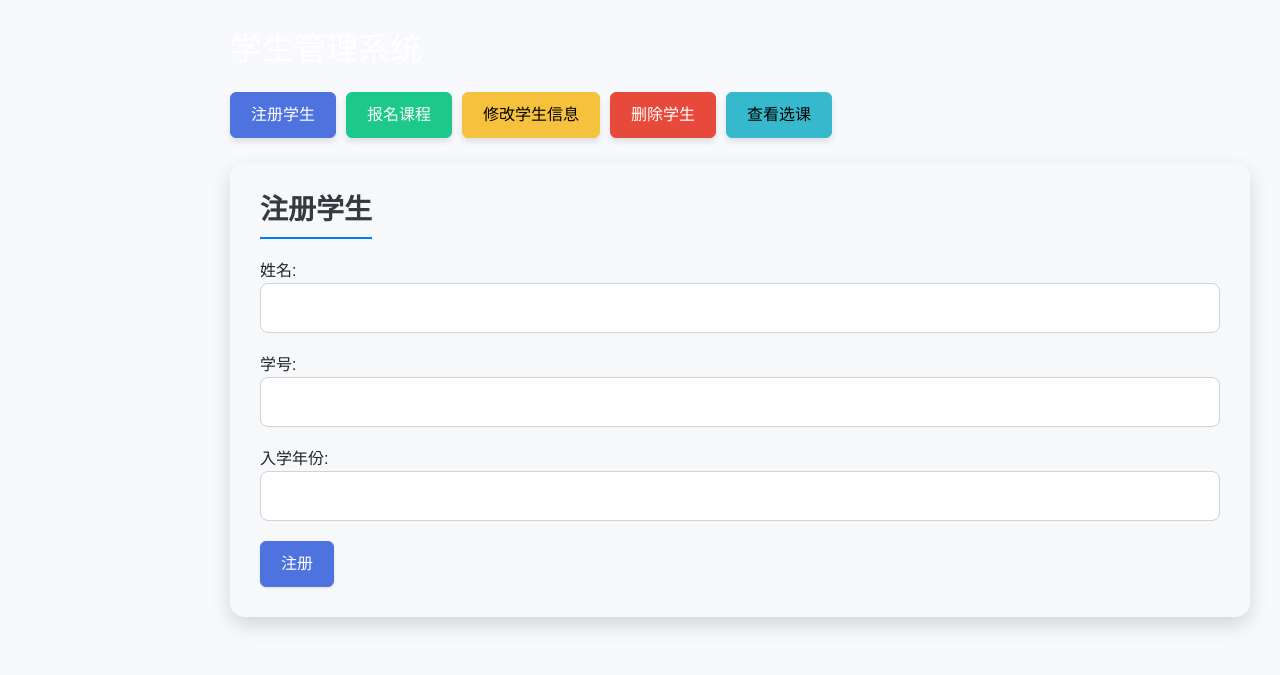
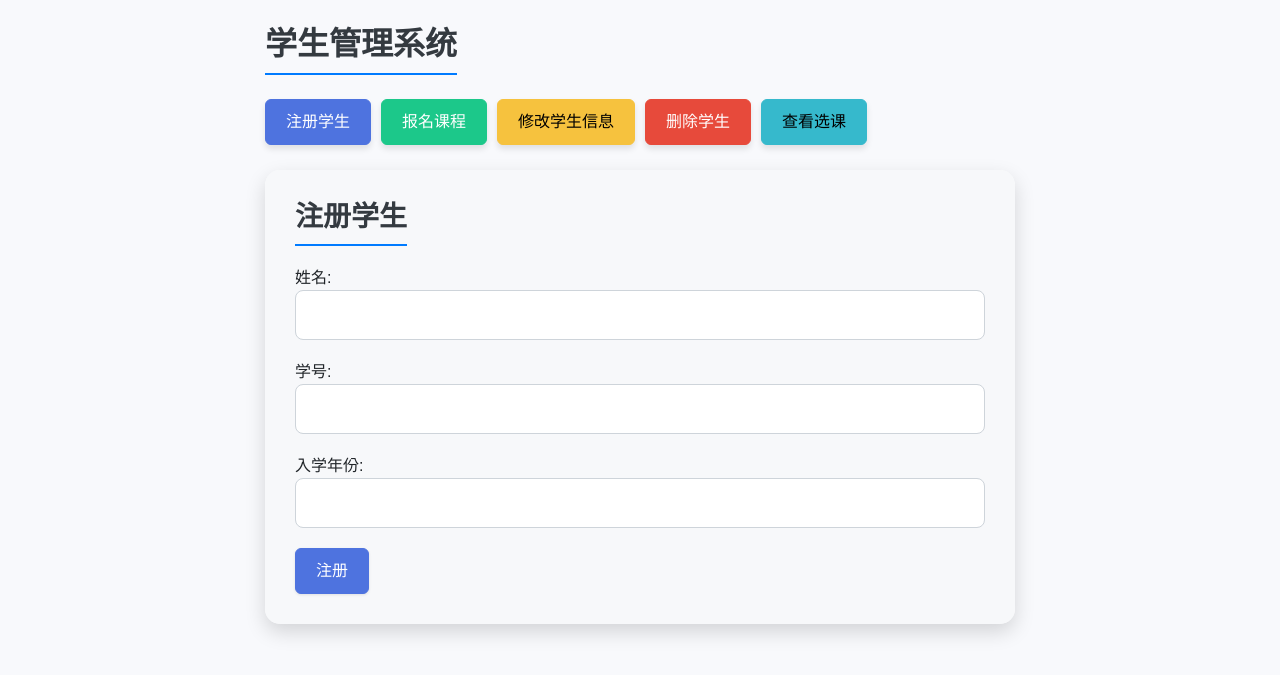
Before and after one commit to llb1238/SE-Lab, a Flask app: page /students in a window 1280 px wide. Shown: the top 675 px of the page. Run offline with Flask 3, Linux system fonts and the light colour scheme; the visitor is signed in with stand-in values (Sample User, id 1); data comes from the database, SQL or seed files in the repository; data that the repository does not hold is empty.

Commit message:
字体修复

```diff
--- a/src/templates/students.html
+++ b/src/templates/students.html
@@ -12,6 +12,24 @@
             /* 移除背景图片 */
             background-color: #f8f9fc;
             font-family: 'Microsoft YaHei', sans-serif;
+        }
+
+        .content-area {
+            padding: 25px;
+            max-width: 800px;
+            margin: 0 auto;
+        }
+
+        h2,
+        h3,
+        h4 {
+            color: #343a40;
+            margin-bottom: 20px;
+            font-weight: 600;
+            border-bottom: 2px solid #007bff;
+            padding-bottom: 10px;
+            display: inline-block;
+            /* 模仿教师管理系统，字体加粗并带下划线 */
         }
 
         .action-buttons {
@@ -30,11 +48,6 @@
         .action-buttons button:hover {
             transform: translateY(-5px);
             box-shadow: 0 8px 15px rgba(0, 0, 0, 0.2);
-        }
-
-        .content-area {
-            padding: 30px;
-            margin-left: 200px;
         }
 
         .search-area {
@@ -94,16 +107,6 @@
             border-bottom: 2px solid #dee2e6;
         }
 
-        h3,
-        h4 {
-            color: #343a40;
-            margin-bottom: 20px;
-            font-weight: 600;
-            border-bottom: 2px solid #007bff;
-            padding-bottom: 10px;
-            display: inline-block;
-        }
-
         select.form-control {
             appearance: none;
             padding-right: 30px;
@@ -143,7 +146,7 @@
 
 <body>
     <div class="content-area">
-        <h2 class="mb-4 text-white">学生管理系统</h2>
+        <h2 class="mb-4">学生管理系统</h2>
 
         <div class="action-buttons">
             <button class="btn btn-primary" onclick="showAddStudent()">注册学生</button>
```
